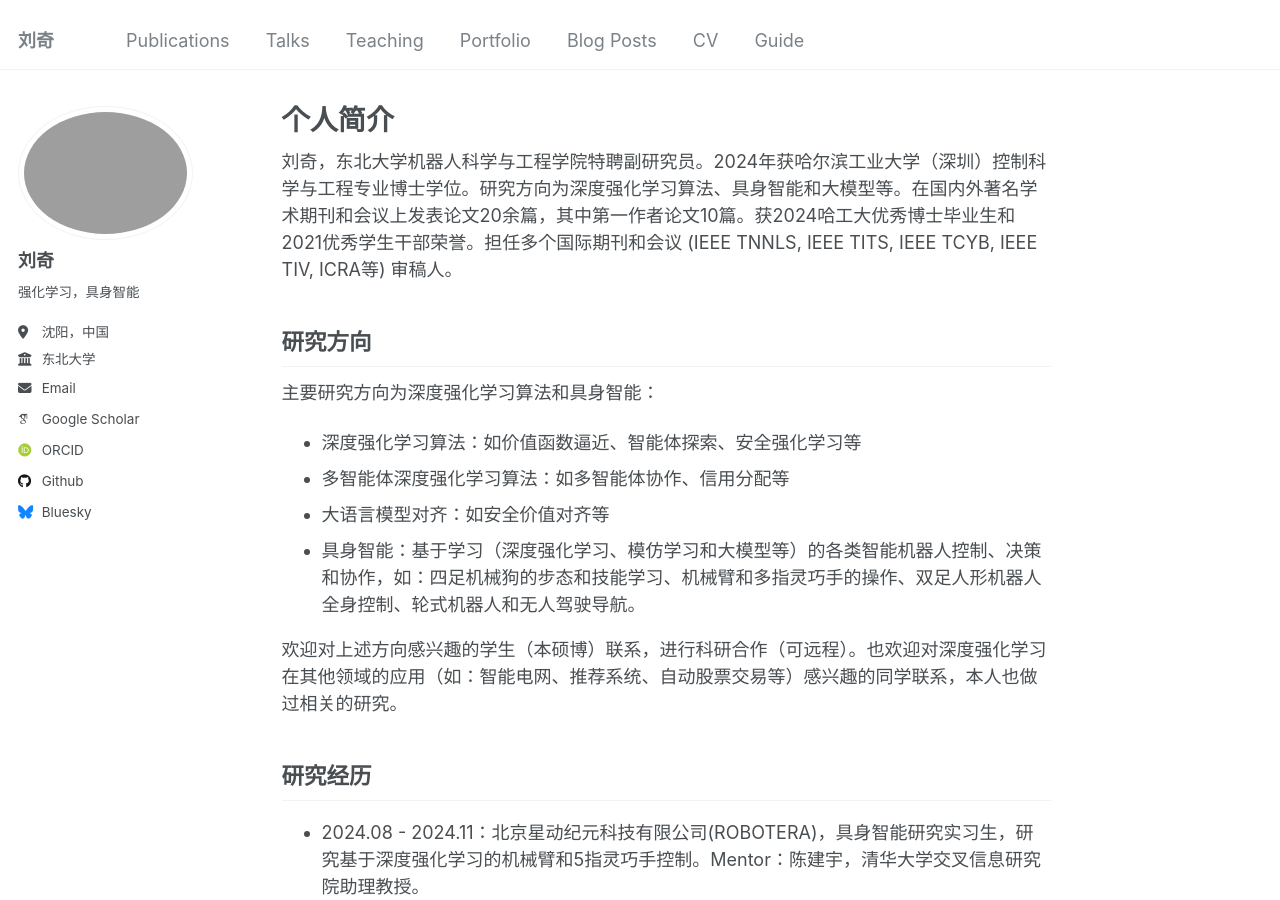
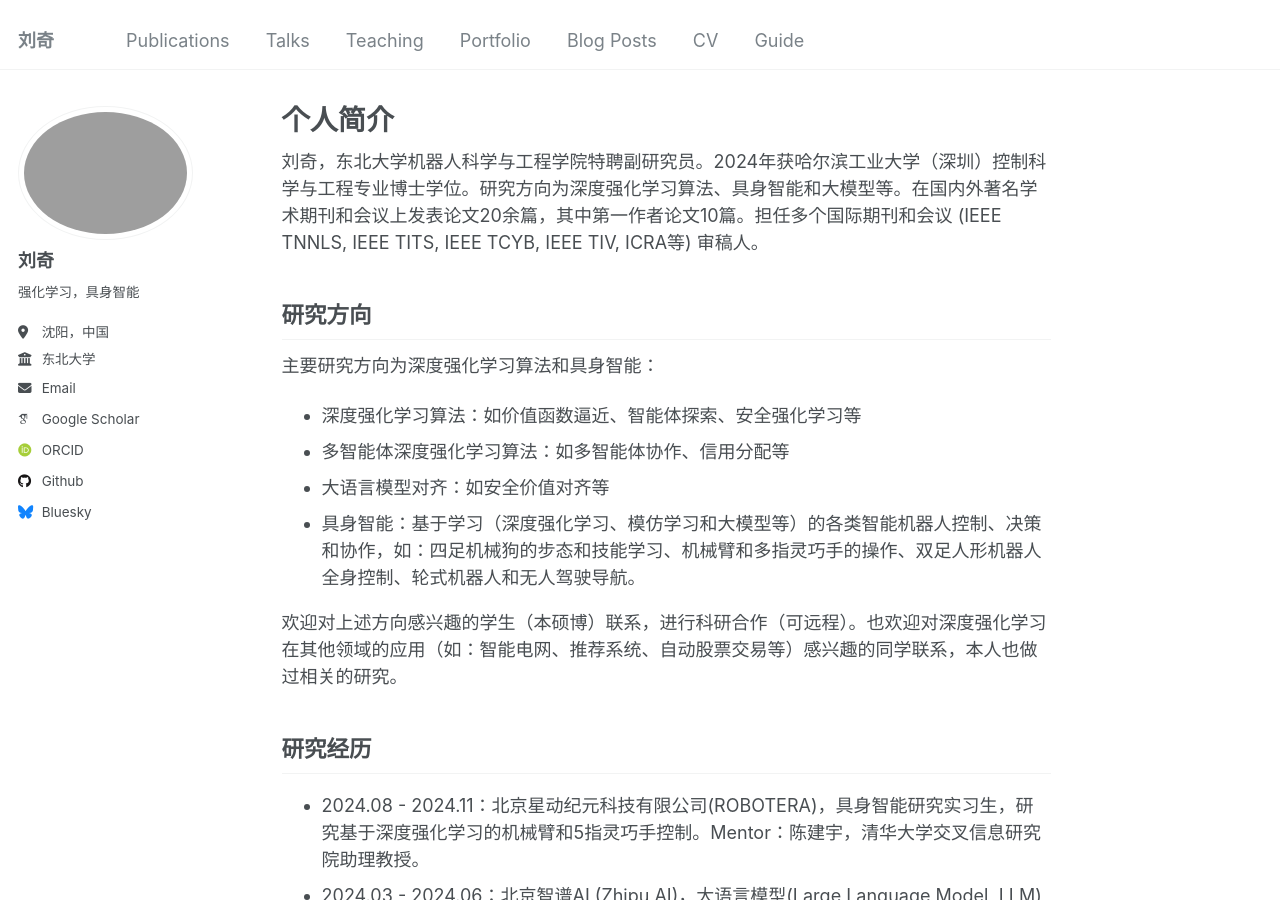
Before and after one commit to liuqi8827/liuqi8827.github.io, a Jekyll site: the page built from _pages/about.md, in a window 1280 px wide and 900 px high. Built offline with Jekyll 4.4.1, drawn with Linux system fonts in a browser that asks for light colours; some web fonts are replaced.

Commit message:
Update about.md

```diff
--- a/_pages/about.md
+++ b/_pages/about.md
@@ -7,7 +7,7 @@ redirect_from:
   - /about.html
 ---
 
-刘奇，东北大学机器人科学与工程学院特聘副研究员。2024年获哈尔滨工业大学（深圳）控制科学与工程专业博士学位。研究方向为深度强化学习算法、具身智能和大模型等。在国内外著名学术期刊和会议上发表论文20余篇，其中第一作者论文10篇。获2024哈工大优秀博士毕业生和2021优秀学生干部荣誉。担任多个国际期刊和会议 (IEEE TNNLS, IEEE TITS, IEEE TCYB, IEEE TIV, ICRA等) 审稿人。
+刘奇，东北大学机器人科学与工程学院特聘副研究员。2024年获哈尔滨工业大学（深圳）控制科学与工程专业博士学位。研究方向为深度强化学习算法、具身智能和大模型等。在国内外著名学术期刊和会议上发表论文20余篇，其中第一作者论文10篇。担任多个国际期刊和会议 (IEEE TNNLS, IEEE TITS, IEEE TCYB, IEEE TIV, ICRA等) 审稿人。
 
 ## 研究方向
 主要研究方向为深度强化学习算法和具身智能：
```
